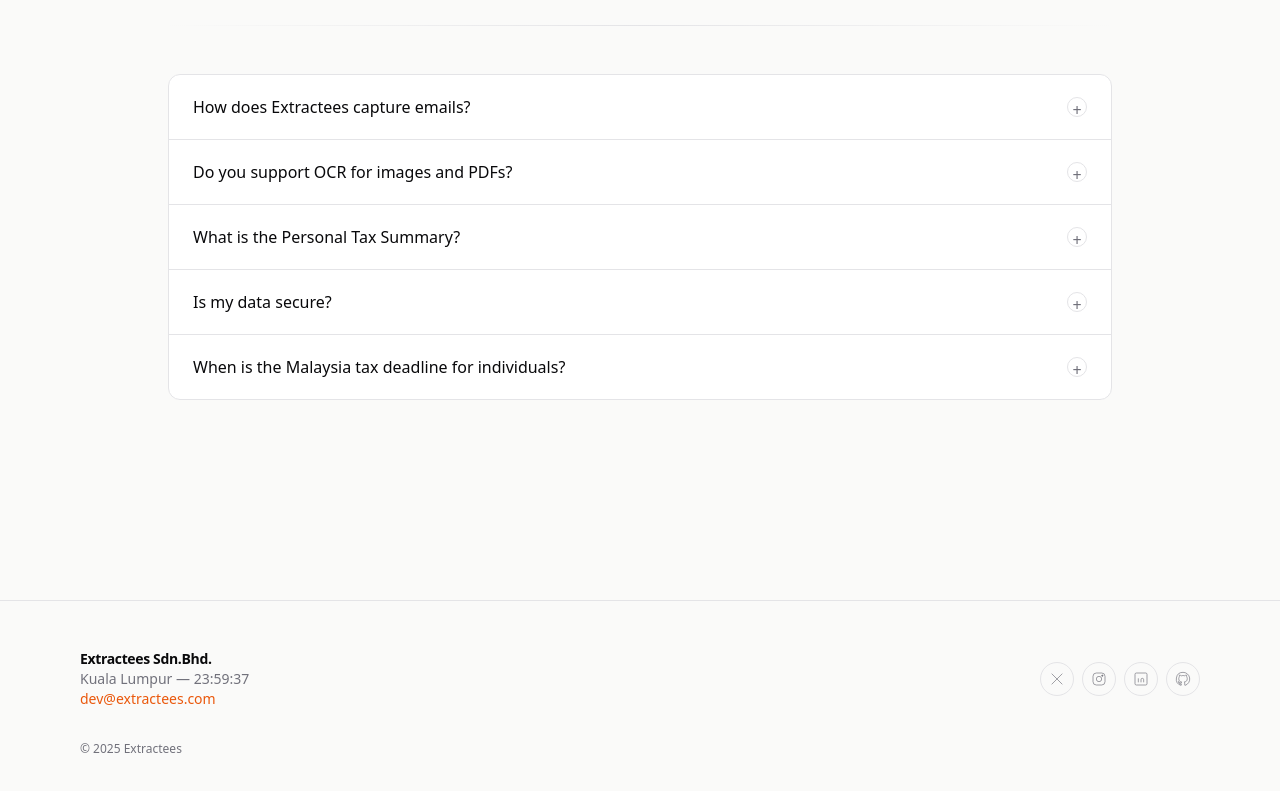
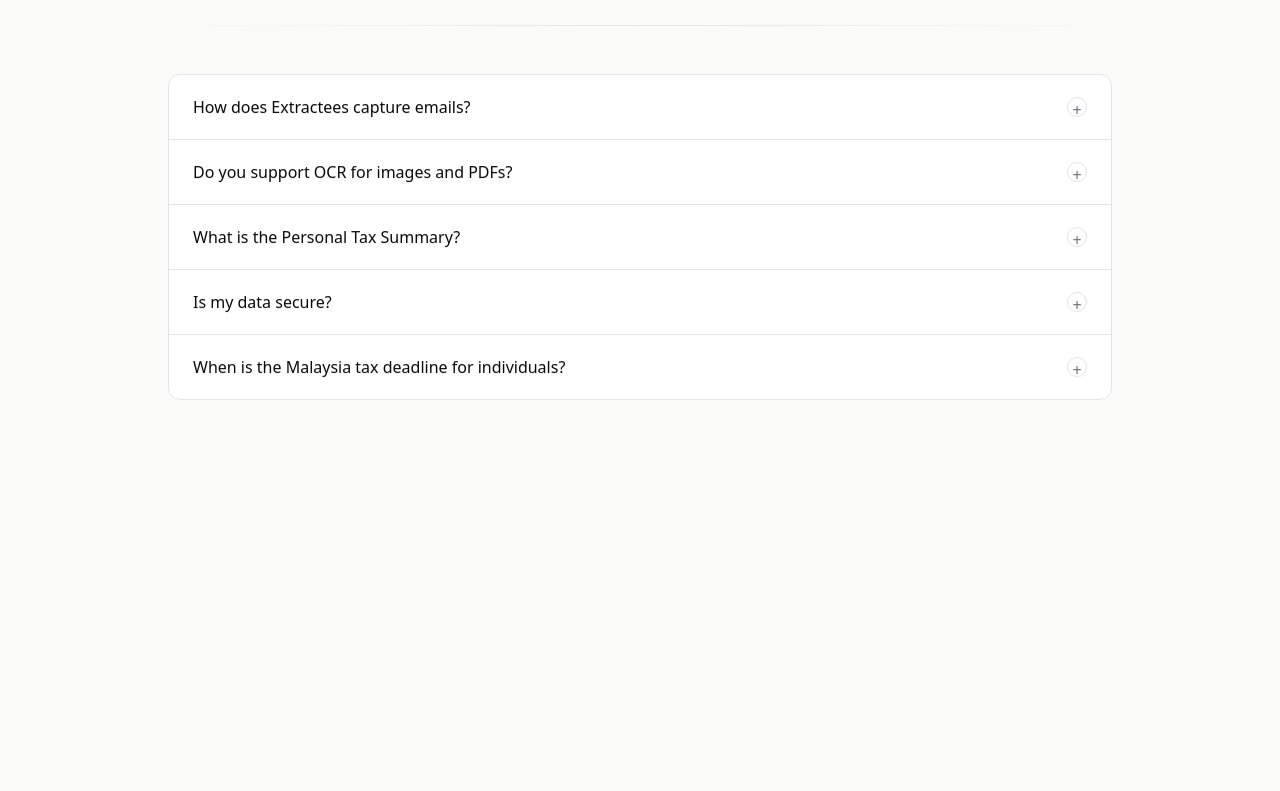
Before and after one commit to azmir32/Extractees, a React (Vite) app in the folder web/: page / in a window 1280 px wide. Shown: the part 3839-4630 px from the top of the page. After the commit the page ends 4359 px from the top, so only its background shows below. Built offline with nearby package versions, Linux system fonts and the light colour scheme; no server answers; the database is empty; a web font is replaced by a local one.

Commit message:
fix(app): remove landing footer from app shell to avoid footer showing in dashboard

```diff
--- a/web/src/main.tsx
+++ b/web/src/main.tsx
@@ -4,7 +4,6 @@
 import { RouterProvider, createRouter } from '@tanstack/react-router'
 import { QueryClient, QueryClientProvider } from '@tanstack/react-query'
 import { ClerkProvider } from '@clerk/clerk-react'
-import { SocialFooter } from './sections/SocialFooter'
 import { ThemeProvider } from './providers/ThemeProvider'
 import { routeTree } from './routeTree.gen'
 
@@ -38,7 +37,6 @@
             <div className="flex-1">
               <RouterProvider router={router} />
             </div>
-            <SocialFooter />
           </div>
         </QueryClientProvider>
       </ThemeProvider>
```
